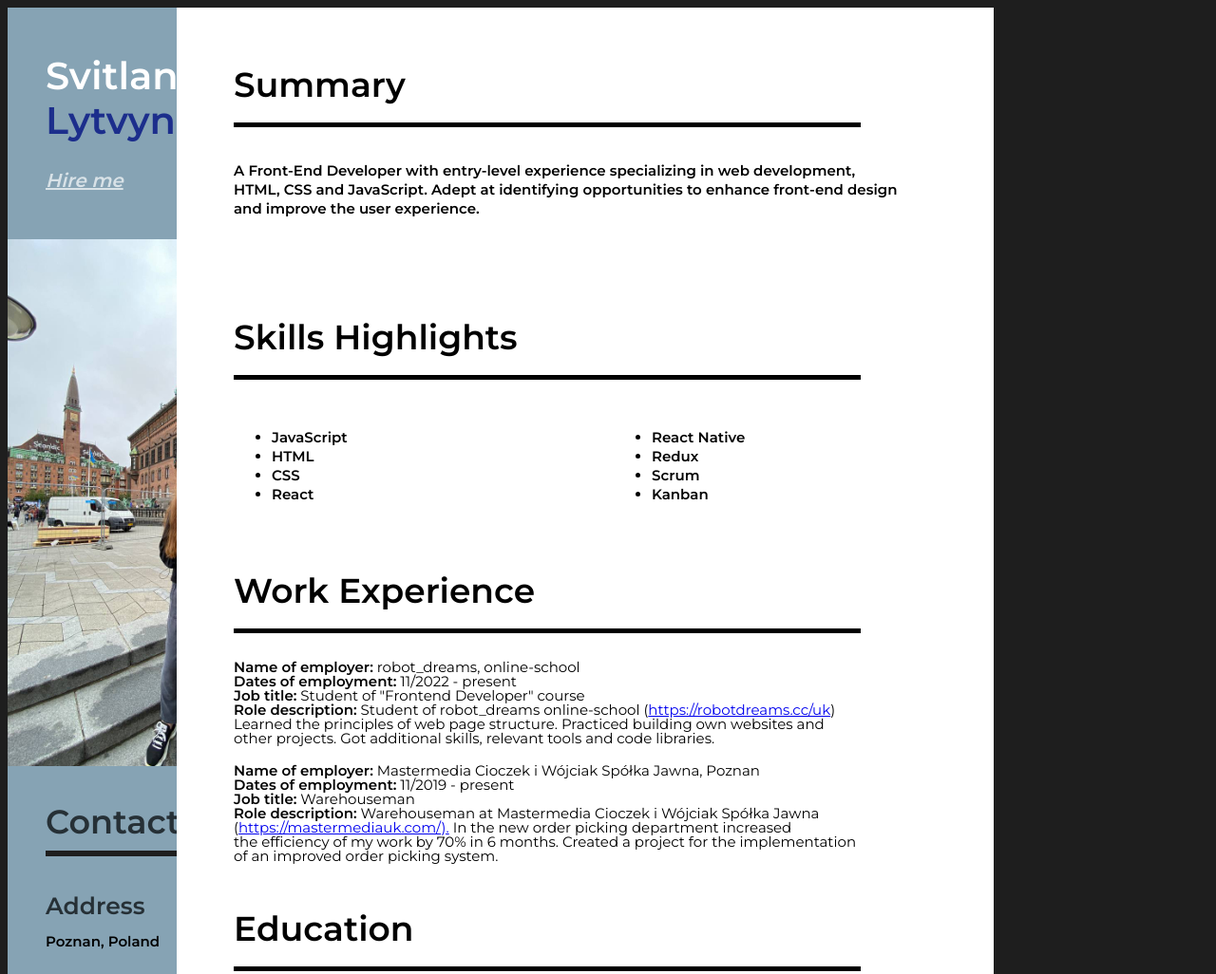
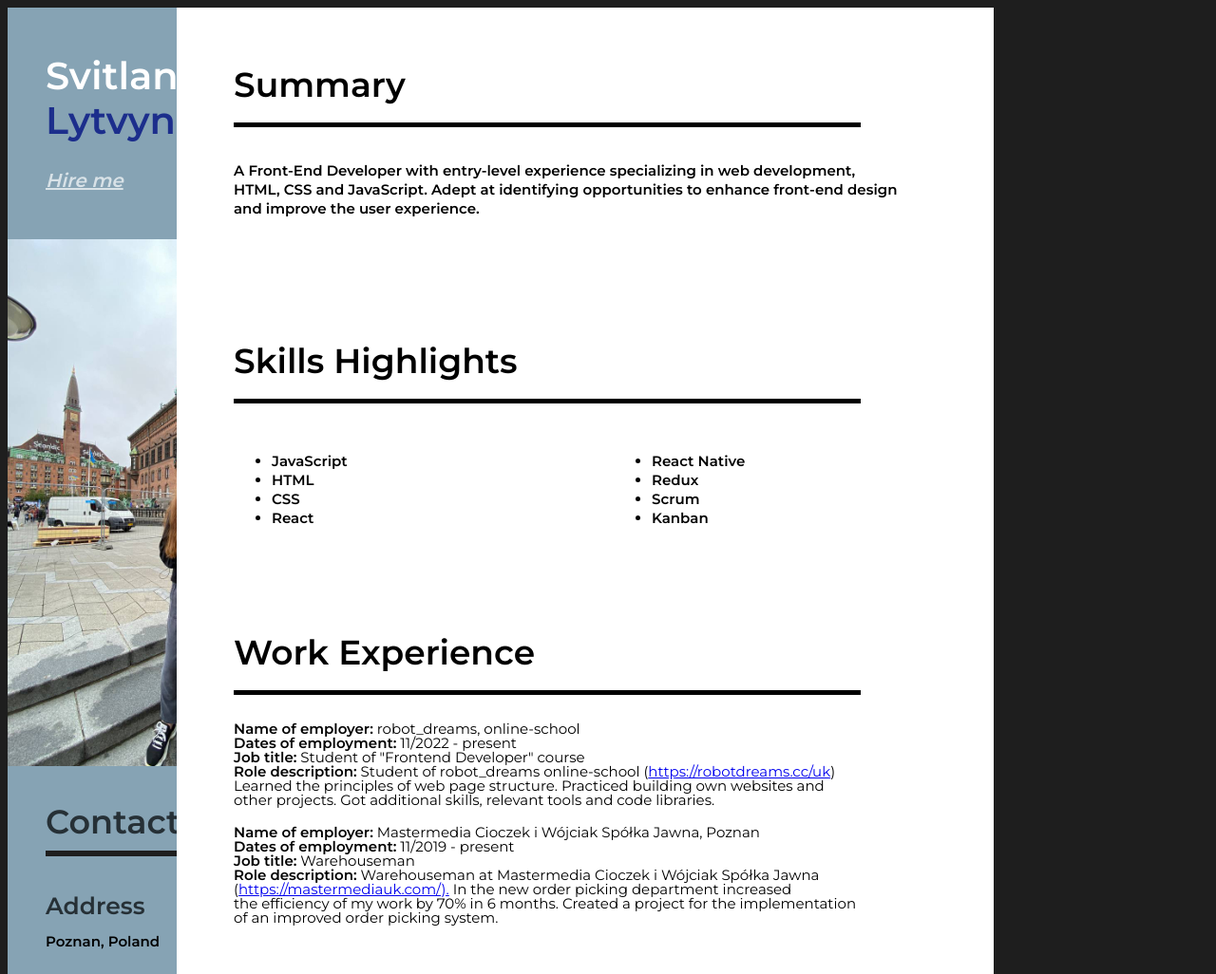
Before and after one commit to lytvynsv/Svitlana-Lytvyn_Resume, a plain HTML site: page index.html in a window 1280 px wide. Shown: the top 1026 px of the page at 95% size. Drawn offline with Linux system fonts and the light colour scheme.

Commit message:
home work

```diff
--- a/style.css
+++ b/style.css
@@ -133,12 +133,14 @@ body {
     font-weight: 600;
     font-size: 15px;
     line-height: 20px;
+    margin-bottom: 40px;
 }
 
 .skillscontainer {
     display: grid;
     grid-template-columns: 400px 400px;
     grid-template-rows: 110px;
+    padding-bottom: 40px;
 }
 
 .skills1 {
@@ -175,6 +177,7 @@ body {
     line-height: 20px;
     color: #000000;
     line-height: 0;
+    padding-bottom: 40px;
 }
 
 .education {
```
